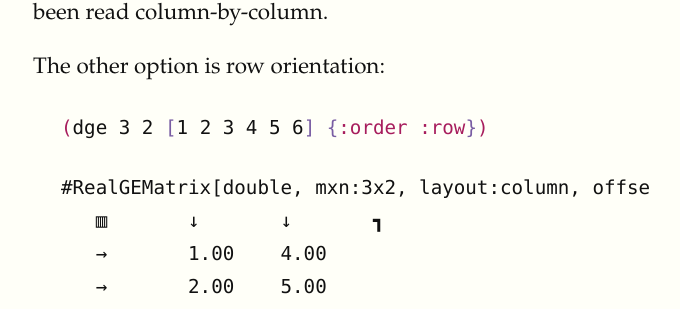
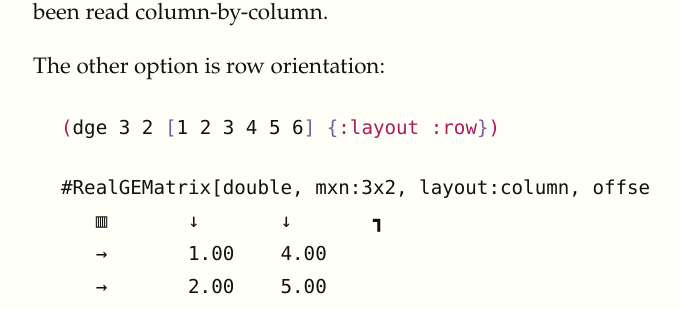
Before and after one commit to blueberry/blueberry.github.io, a Jekyll site: the page built from _posts/2017-06-26-Clojure-Numerics-1-Use-Matrices-Efficiently.html, in a window 1280 px wide and 900 px high, scrolled down 3876 px. Shown: the part 144-453 px from the top of the window, without its empty margins (127-807 px from the left). Built offline with Jekyll 4.4.1, drawn with Linux system fonts in a browser that asks for light colours; formulas are drawn with MathJax 3; some of the changed text lies outside the part shown.

Commit message:
Updated :order to :layout.

```diff
--- a/_posts/2017-03-31-Neanderthal-090-released-Clojure-high-performance-computing.html
+++ b/_posts/2017-03-31-Neanderthal-090-released-Clojure-high-performance-computing.html
@@ -113,11 +113,11 @@ Next, create the matrices that describe the system of equations that is going to
 <pre class="src src-clojure"><span style="color: #8b0000;">(</span><span style="color: #A52A2A; font-weight: bold;">def</span> <span style="color: #0084C8; font-weight: bold;">a</span> <span style="color: #006400;">(</span>dge 3 3 <span style="color: #ff1493;">[</span>1 3 1
                  2 5 1
                  1 2 3<span style="color: #ff1493;">]</span>
-            <span style="color: #ff1493;">{</span><span style="color: #F5666D;">:order</span> <span style="color: #F5666D;">:row</span><span style="color: #ff1493;">}</span><span style="color: #006400;">)</span><span style="color: #8b0000;">)</span>
+            <span style="color: #ff1493;">{</span><span style="color: #F5666D;">:layout</span> <span style="color: #F5666D;">:row</span><span style="color: #ff1493;">}</span><span style="color: #006400;">)</span><span style="color: #8b0000;">)</span>
 <span style="color: #8b0000;">(</span><span style="color: #A52A2A; font-weight: bold;">def</span> <span style="color: #0084C8; font-weight: bold;">b</span> <span style="color: #006400;">(</span>dge 3 1 <span style="color: #ff1493;">[</span>-2
                  -5
                  6<span style="color: #ff1493;">]</span>
-            <span style="color: #ff1493;">{</span><span style="color: #F5666D;">:order</span> <span style="color: #F5666D;">:row</span><span style="color: #ff1493;">}</span><span style="color: #006400;">)</span><span style="color: #8b0000;">)</span>
+            <span style="color: #ff1493;">{</span><span style="color: #F5666D;">:layout</span> <span style="color: #F5666D;">:row</span><span style="color: #ff1493;">}</span><span style="color: #006400;">)</span><span style="color: #8b0000;">)</span>
 </pre>
 </div>
 
--- a/_posts/2017-06-26-Clojure-Numerics-1-Use-Matrices-Efficiently.html
+++ b/_posts/2017-06-26-Clojure-Numerics-1-Use-Matrices-Efficiently.html
@@ -155,7 +155,7 @@ The other option is row orientation:
 </p>
 
 <div class="org-src-container">
-<pre class="src src-clojure"><span style="color: #a71d5d;">(</span>dge 3 2 <span style="color: #795da3;">[</span>1 2 3 4 5 6<span style="color: #795da3;">]</span> <span style="color: #795da3;">{</span><span style="color: #a71d5d;">:order</span> <span style="color: #a71d5d;">:row</span><span style="color: #795da3;">}</span><span style="color: #a71d5d;">)</span>
+<pre class="src src-clojure"><span style="color: #a71d5d;">(</span>dge 3 2 <span style="color: #795da3;">[</span>1 2 3 4 5 6<span style="color: #795da3;">]</span> <span style="color: #795da3;">{</span><span style="color: #a71d5d;">:layout</span> <span style="color: #a71d5d;">:row</span><span style="color: #795da3;">}</span><span style="color: #a71d5d;">)</span>
 </pre>
 </div>
 
@@ -389,7 +389,7 @@ Or, the other way, from a native matrix to a Java array:
 </p>
 
 <div class="org-src-container">
-<pre class="src src-clojure"><span style="color: #a71d5d;">(</span><span style="color: #a71d5d;">let</span> <span style="color: #795da3;">[</span>a <span style="color: #183691;">(</span>dge 3 2 <span style="color: #183691;">(</span>range 6<span style="color: #183691;">)</span> <span style="color: #183691;">{</span><span style="color: #a71d5d;">:order</span> <span style="color: #a71d5d;">:row</span><span style="color: #183691;">}</span><span style="color: #183691;">)</span><span style="color: #795da3;">]</span>
+<pre class="src src-clojure"><span style="color: #a71d5d;">(</span><span style="color: #a71d5d;">let</span> <span style="color: #795da3;">[</span>a <span style="color: #183691;">(</span>dge 3 2 <span style="color: #183691;">(</span>range 6<span style="color: #183691;">)</span> <span style="color: #183691;">{</span><span style="color: #a71d5d;">:layout</span> <span style="color: #a71d5d;">:row</span><span style="color: #183691;">}</span><span style="color: #183691;">)</span><span style="color: #795da3;">]</span>
   <span style="color: #795da3;">(</span>seq <span style="color: #183691;">(</span>transfer! a <span style="color: #183691;">(</span>double-array <span style="color: #795da3;">(</span>* <span style="color: #0086b3;">(</span>mrows a<span style="color: #0086b3;">)</span> <span style="color: #0086b3;">(</span>ncols a<span style="color: #0086b3;">)</span><span style="color: #795da3;">)</span><span style="color: #183691;">)</span><span style="color: #183691;">)</span><span style="color: #795da3;">)</span><span style="color: #a71d5d;">)</span>
 </pre>
 </div>
@@ -576,7 +576,7 @@ and has ones on the diagonal. Then I multiply it with a dense matrix.
 </p>
 
 <div class="org-src-container">
-<pre class="src src-clojure"><span style="color: #a71d5d;">(</span>with-release <span style="color: #795da3;">[</span>a <span style="color: #183691;">(</span>dtr 3 <span style="color: #183691;">(</span>range 1 7<span style="color: #183691;">)</span> <span style="color: #183691;">{</span><span style="color: #a71d5d;">:order</span> <span style="color: #a71d5d;">:row</span> <span style="color: #a71d5d;">:diag</span> <span style="color: #a71d5d;">:unit</span> <span style="color: #a71d5d;">:uplo</span> <span style="color: #a71d5d;">:lower</span><span style="color: #183691;">}</span><span style="color: #183691;">)</span>
+    <pre class="src src-clojure"><span style="color: #a71d5d;">(</span>with-release <span style="color: #795da3;">[</span>a <span style="color: #183691;">(</span>dtr 3 <span style="color: #183691;">(</span>range 1 7<span style="color: #183691;">)</span> <span style="color: #183691;">{</span><span style="color: #a71d5d;">:layout</span> <span style="color: #a71d5d;">:row</span> <span style="color: #a71d5d;">:diag</span> <span style="color: #a71d5d;">:unit</span> <span style="color: #a71d5d;">:uplo</span> <span style="color: #a71d5d;">:lower</span><span style="color: #183691;">}</span><span style="color: #183691;">)</span>
                b <span style="color: #183691;">(</span>dge 3 4 <span style="color: #183691;">(</span>range 1 13<span style="color: #183691;">)</span><span style="color: #183691;">)</span><span style="color: #795da3;">]</span>
   <span style="color: #795da3;">(</span>mm a b<span style="color: #795da3;">)</span><span style="color: #a71d5d;">)</span>
 </pre>
@@ -602,7 +602,7 @@ Let's print out a triangular matrix:
 </p>
 
 <div class="org-src-container">
-<pre class="src src-clojure"><span style="color: #a71d5d;">(</span>dtr 3 <span style="color: #795da3;">(</span>range 1 7<span style="color: #795da3;">)</span> <span style="color: #795da3;">{</span><span style="color: #a71d5d;">:order</span> <span style="color: #a71d5d;">:row</span> <span style="color: #a71d5d;">:diag</span> <span style="color: #a71d5d;">:unit</span> <span style="color: #a71d5d;">:uplo</span> <span style="color: #a71d5d;">:lower</span><span style="color: #795da3;">}</span><span style="color: #a71d5d;">)</span>
+    <pre class="src src-clojure"><span style="color: #a71d5d;">(</span>dtr 3 <span style="color: #795da3;">(</span>range 1 7<span style="color: #795da3;">)</span> <span style="color: #795da3;">{</span><span style="color: #a71d5d;">:layout</span> <span style="color: #a71d5d;">:row</span> <span style="color: #a71d5d;">:diag</span> <span style="color: #a71d5d;">:unit</span> <span style="color: #a71d5d;">:uplo</span> <span style="color: #a71d5d;">:lower</span><span style="color: #795da3;">}</span><span style="color: #a71d5d;">)</span>
 </pre>
 </div>
 
@@ -638,7 +638,7 @@ other tasks. In Clojure, we can use the <a href="https://neanderthal.uncomplicat
 </p>
 
 <div class="org-src-container">
-<pre class="src src-clojure"><span style="color: #a71d5d;">(</span><span style="color: #a71d5d;">def</span> <span style="color: #ed6a43;">lu</span> <span style="color: #795da3;">(</span>trf <span style="color: #183691;">(</span>dge 3 3 <span style="color: #183691;">[</span>1 0 -1 3 -2 3 4 1 1<span style="color: #183691;">]</span> <span style="color: #183691;">{</span><span style="color: #a71d5d;">:order</span> <span style="color: #a71d5d;">:row</span><span style="color: #183691;">}</span><span style="color: #183691;">)</span><span style="color: #795da3;">)</span><span style="color: #a71d5d;">)</span>
+    <pre class="src src-clojure"><span style="color: #a71d5d;">(</span><span style="color: #a71d5d;">def</span> <span style="color: #ed6a43;">lu</span> <span style="color: #795da3;">(</span>trf <span style="color: #183691;">(</span>dge 3 3 <span style="color: #183691;">[</span>1 0 -1 3 -2 3 4 1 1<span style="color: #183691;">]</span> <span style="color: #183691;">{</span><span style="color: #a71d5d;">:layout</span> <span style="color: #a71d5d;">:row</span><span style="color: #183691;">}</span><span style="color: #183691;">)</span><span style="color: #795da3;">)</span><span style="color: #a71d5d;">)</span>
 </pre>
 </div>
 
@@ -722,7 +722,7 @@ greatly discounted computation price:
 </pre>
 
 <div class="org-src-container">
-<pre class="src src-clojure"><span style="color: #a71d5d;">(</span>mm  <span style="color: #795da3;">(</span>tri lu<span style="color: #795da3;">)</span> <span style="color: #795da3;">(</span>dge 3 3 <span style="color: #183691;">[</span>1 0 -1 3 -2 3 4 1 1<span style="color: #183691;">]</span> <span style="color: #183691;">{</span><span style="color: #a71d5d;">:order</span> <span style="color: #a71d5d;">:row</span><span style="color: #183691;">}</span><span style="color: #795da3;">)</span><span style="color: #a71d5d;">)</span>
+    <pre class="src src-clojure"><span style="color: #a71d5d;">(</span>mm  <span style="color: #795da3;">(</span>tri lu<span style="color: #795da3;">)</span> <span style="color: #795da3;">(</span>dge 3 3 <span style="color: #183691;">[</span>1 0 -1 3 -2 3 4 1 1<span style="color: #183691;">]</span> <span style="color: #183691;">{</span><span style="color: #a71d5d;">:layout</span> <span style="color: #a71d5d;">:row</span><span style="color: #183691;">}</span><span style="color: #795da3;">)</span><span style="color: #a71d5d;">)</span>
 </pre>
 </div>
 
```
